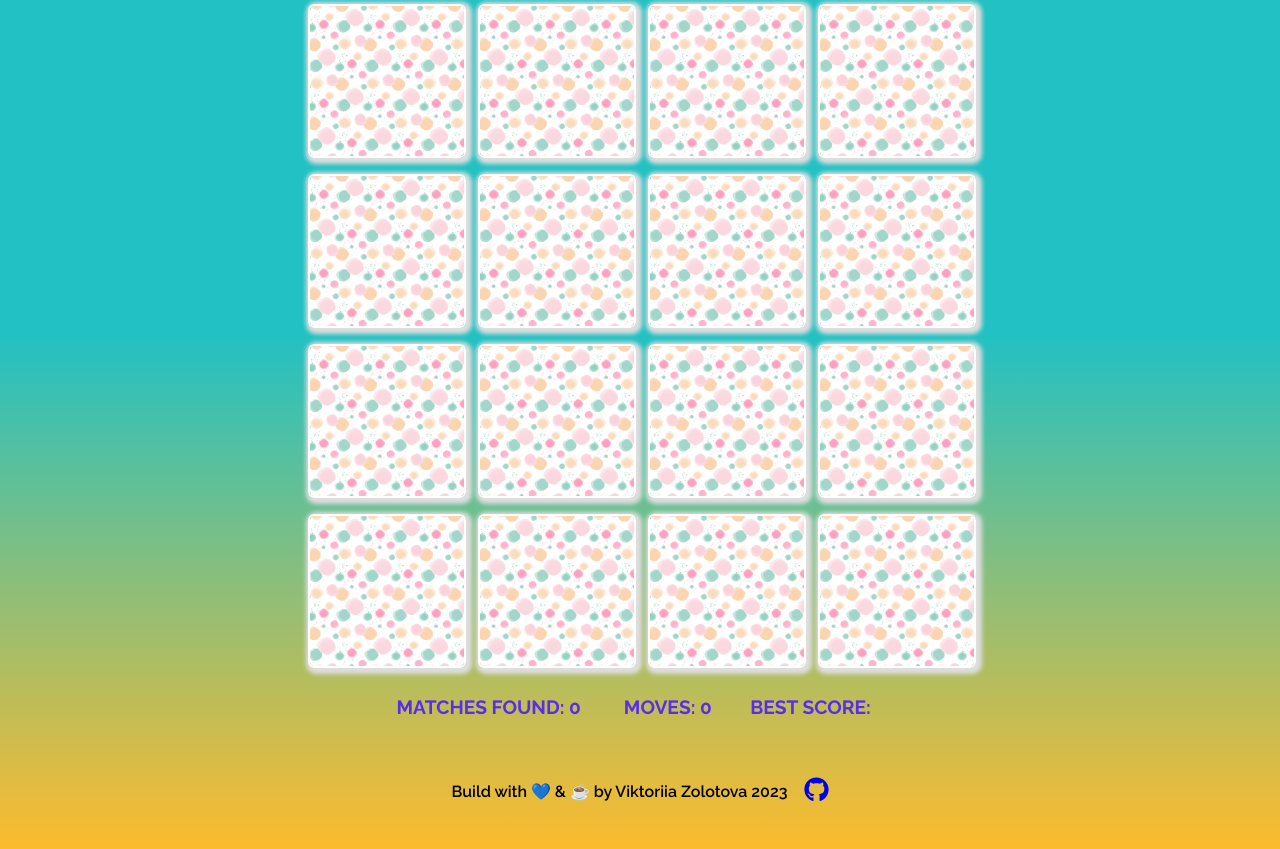
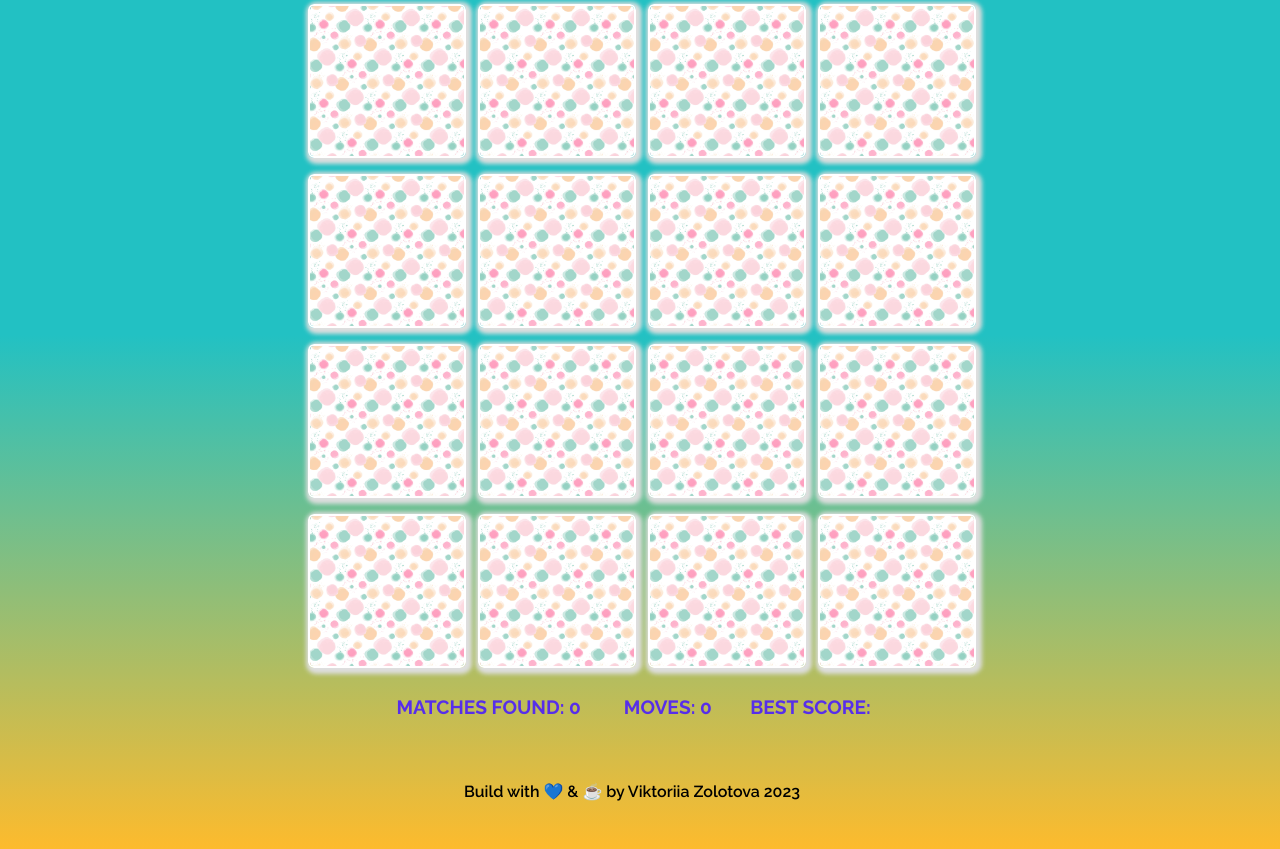
Before and after one commit to viktoriiazolotova/react-memory-game, a React (Create React App) app: page / in a window 1280 px wide. Shown: the part 346-1195 px from the top of the page. Built offline with nearby package versions, Linux system fonts and the light colour scheme.

Commit message:
Remove github icon as unaccessible

```diff
--- a/src/components/Footer.css
+++ b/src/components/Footer.css
@@ -13,7 +13,6 @@
     color: black;
     padding-right: 1rem;
 }
-
-.footer-link:hover {
+/* .footer-link:hover {
     color: white;
-}
+} */
--- a/src/components/Footer.jsx
+++ b/src/components/Footer.jsx
@@ -1,20 +1,20 @@
 import React from 'react'
-import { FaGithub } from 'react-icons/fa'
+// import { FaGithub } from 'react-icons/fa'
 import './Footer.css'
 
 const Footer = () => {
     return (
         <div className="footer">
-            <p> Build with 💙 & ☕️ by Viktoriia Zolotova 2023 </p>
+            <p> Build with 💙 & ☕️ by Viktoriia Zolotova 2023</p>
             <div>
-                <a
+                {/* <a
                     className="footer-link"
                     href="https://github.com/viktoriiazolotova/"
                     target="_blank"
                     rel="noreferrer"
                 >
                     {<FaGithub size={25} />}
-                </a>
+                </a> */}
             </div>
         </div>
     )
```
